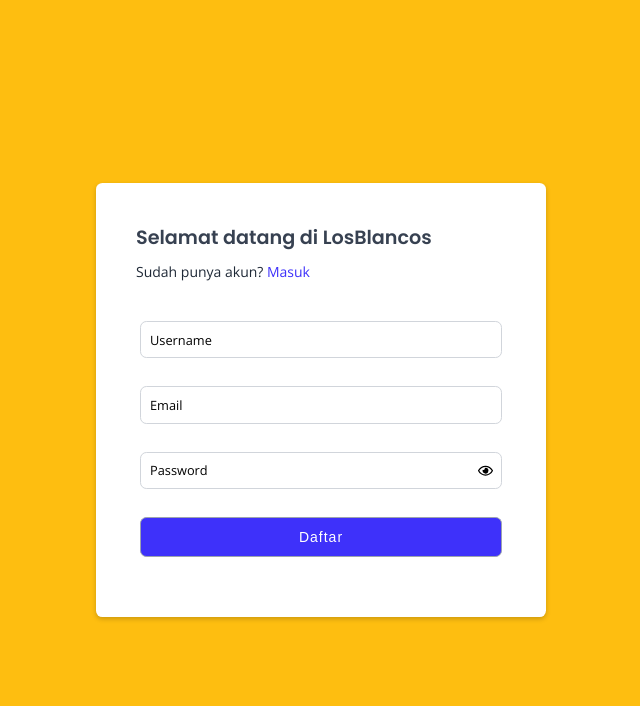
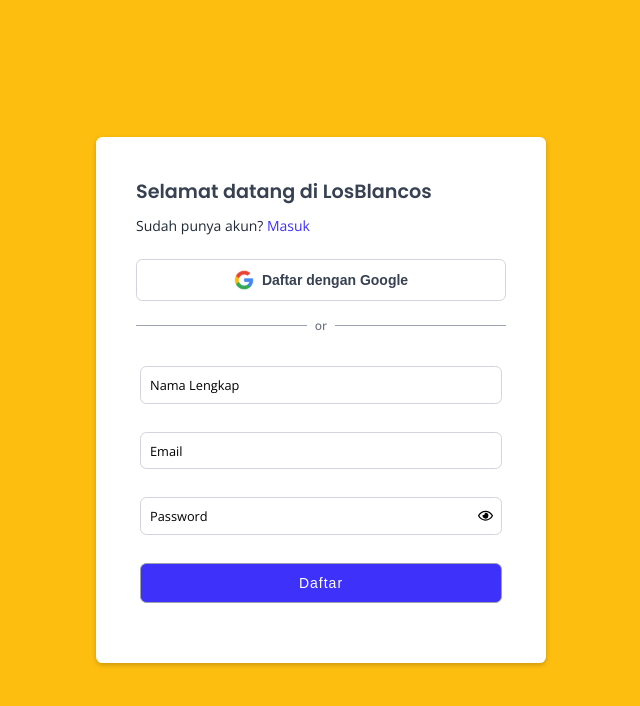
Before and after one commit to anwarhakim31/LosBlancos, a Next.js app: page /register in a window 1280 px wide. Shown: the top 706 px of the page, without its empty margins (319-959 px from the left). Built offline with nearby package versions, Linux system fonts and the light colour scheme; no server answers.

Commit message:
feat:sign in google

```diff
--- a/next.config.mjs
+++ b/next.config.mjs
@@ -1,7 +1,10 @@
 /** @type {import('next').NextConfig} */
 const nextConfig = {
   sassOptions: {
-    prependData: `@use "@/styles/index.scss" as *;`,
+    prependData: `
+      @use "@/styles/_variables.scss" as *;
+      @use "@/styles/_mixins.scss" as *;
+    `,
   },
 };
 
--- a/src/app/api/auth/register/route.ts
+++ b/src/app/api/auth/register/route.ts
@@ -7,9 +7,9 @@
 export async function POST(req: NextRequest) {
   await dbConnect();
   try {
-    const { username, email, password } = await req.json();
+    const { fullname, email, password } = await req.json();
 
-    if (!username || !email || !password) {
+    if (!fullname || !email || !password) {
       return ResponseError(400, "Semua kolom dibutuhkan");
     }
 
@@ -23,7 +23,7 @@
     const hashedPassword = await bcrypt.hash(password, salt);
 
     const newUser = new User({
-      username,
+      fullname,
       email,
       password: hashedPassword,
     });
--- a/src/components/fragments/FormControl/index.tsx
+++ b/src/components/fragments/FormControl/index.tsx
@@ -37,7 +37,7 @@
         />
         {label && (
           <label htmlFor={id} className={styles["label-input"]}>
-            {name}
+            {id}
           </label>
         )}
         {name === "password" && (
--- a/src/components/layouts/AuthLayout/auths.module.scss
+++ b/src/components/layouts/AuthLayout/auths.module.scss
@@ -3,6 +3,7 @@
   min-height: 100vh;
   background-color: $secondary;
   @include flex(center, center, null);
+  padding: 1rem;
 
   &__form {
     width: 100%;
@@ -13,6 +14,46 @@
     border-radius: 0.4rem;
     box-shadow: 0px 2px 5px rgba(0, 0, 0, 0.2);
     @include flex(center, center, column);
+
+    &__divider {
+      width: 100%;
+      margin-top: 1.5rem;
+      padding-inline: 20px;
+      &__button {
+        background-color: $white;
+        padding: 10px;
+        width: 100%;
+        border: 1px solid $gray-300;
+        border-radius: 0.4rem;
+        font-size: 0.875rem;
+        cursor: pointer;
+        font-weight: 700;
+        color: $gray-700;
+        @include flex(center, center, null);
+        gap: 0.5rem;
+        @include transition(all, 0.3s, ease-in-out);
+
+        &:hover {
+          border: 1px solid $primary;
+        }
+      }
+
+      &__or {
+        font-size: 0.75rem;
+        font-weight: 500;
+        margin-top: 1rem;
+        color: $gray-500;
+        position: relative;
+        @include flex(center, center, null);
+        gap: 0.5rem;
+
+        & > div {
+          width: 50%;
+          height: 1px;
+          background-color: $gray-400;
+        }
+      }
+    }
 
     &__header {
       width: 100%;
--- a/src/components/layouts/AuthLayout/index.tsx
+++ b/src/components/layouts/AuthLayout/index.tsx
@@ -6,6 +6,8 @@
 import { Poppins } from "next/font/google";
 import RegisterView from "@/components/views/auth/Register";
 import LoginView from "@/components/views/auth/Login";
+import Image from "next/image";
+import { signIn } from "next-auth/react";
 
 // const detail = ["/register", "/login"];
 
@@ -43,6 +45,24 @@
             )}
           </p>
         </div>
+        <div className={styles.auth__form__divider}>
+          <button
+            className={styles.auth__form__divider__button}
+            type="button"
+            onClick={() =>
+              signIn("google", { callbackUrl: "/", redirect: false })
+            }
+          >
+            <Image src="/google.svg" width={20} height={20} alt="google" />
+            {pathname === "/register" ? "Daftar" : "Masuk"} dengan Google
+          </button>
+
+          <div className={styles.auth__form__divider__or}>
+            <div></div>
+            <span>or</span>
+            <div></div>
+          </div>
+        </div>
         {pathname === "/register" && <RegisterView />}
         {pathname === "/login" && <LoginView />}
       </div>
--- a/src/components/views/auth/Login/loginview.module.scss
+++ b/src/components/views/auth/Login/loginview.module.scss
@@ -1,7 +1,7 @@
 .error {
   color: $danger;
   font-size: 0.8325rem;
-  margin-top: 1rem;
+  margin-top: 0.5rem;
   margin-bottom: -0.5rem;
   height: 1rem;
   display: block;
--- a/src/components/views/auth/Register/index.tsx
+++ b/src/components/views/auth/Register/index.tsx
@@ -1,12 +1,13 @@
 import ButtonElement from "@/components/element/Button";
 import FormControlFragment from "@/components/fragments/FormControl";
+import { signIn } from "next-auth/react";
 import { useRouter } from "next/navigation";
 
 import { Fragment, useState } from "react";
 import { useForm, Controller } from "react-hook-form";
 
 interface Input {
-  username: string;
+  fullname: string;
   email: string;
   password: string;
 }
@@ -21,7 +22,7 @@
     formState: { errors },
   } = useForm<Input>({
     mode: "onSubmit",
-    defaultValues: { username: "", email: "", password: "" },
+    defaultValues: { fullname: "", email: "", password: "" },
   });
   const [isShowPassword, setIsShowPassword] = useState<boolean>(false);
 
@@ -44,10 +45,17 @@
           setError("email", { type: "manual", message: resJson.message });
         }
         throw new Error(resJson.message);
-      }
+      } else {
+        const result = await signIn("credentials", {
+          redirect: false,
+          email: data.email,
+          password: data.password,
+          callbackUrl: "/",
+        });
 
-      if (resJson.status === 201) {
-        Router.push("/login");
+        if (result?.ok) {
+          Router.push("/");
+        }
       }
     } catch (error) {
       console.log(error);
@@ -66,22 +74,22 @@
         onSubmit={handleSubmit(onSubmit)}
         noValidate
         style={{
-          marginTop: "2.5rem",
+          marginTop: "2rem",
         }}
       >
         <Controller
           control={control}
-          name="username"
+          name="fullname"
           rules={{
-            required: "Username tidak boleh kosong.",
-            minLength: { value: 6, message: "Username minimal 6 karakter" },
+            required: "Nama Lengkap tidak boleh kosong.",
+            minLength: { value: 6, message: "Nama Lengkap minimal 6 karakter" },
           }}
           render={({ field: { ...field } }) => (
             <FormControlFragment
               type="text"
               placeholder=""
-              name="username"
-              id="username"
+              name="fullname"
+              id="nama lengkap"
               field={field}
               label={true}
               error={errors}
--- a/src/lib/models/user-model.ts
+++ b/src/lib/models/user-model.ts
@@ -6,7 +6,7 @@
     enum: ["user", "admin"],
     default: "user",
   },
-  username: {
+  fullname: {
     type: String,
     required: true,
   },
--- a/src/styles/_index.scss
+++ /dev/null
@@ -1,2 +0,0 @@
-@forward "./mixins";
-@forward "./variables";
```
Also changed, not shown: src/app/api/auth/[...nextauth]/route.ts (+31 -1 lines), src/app/page.tsx (+9 -3 lines), public/google.svg (added).
